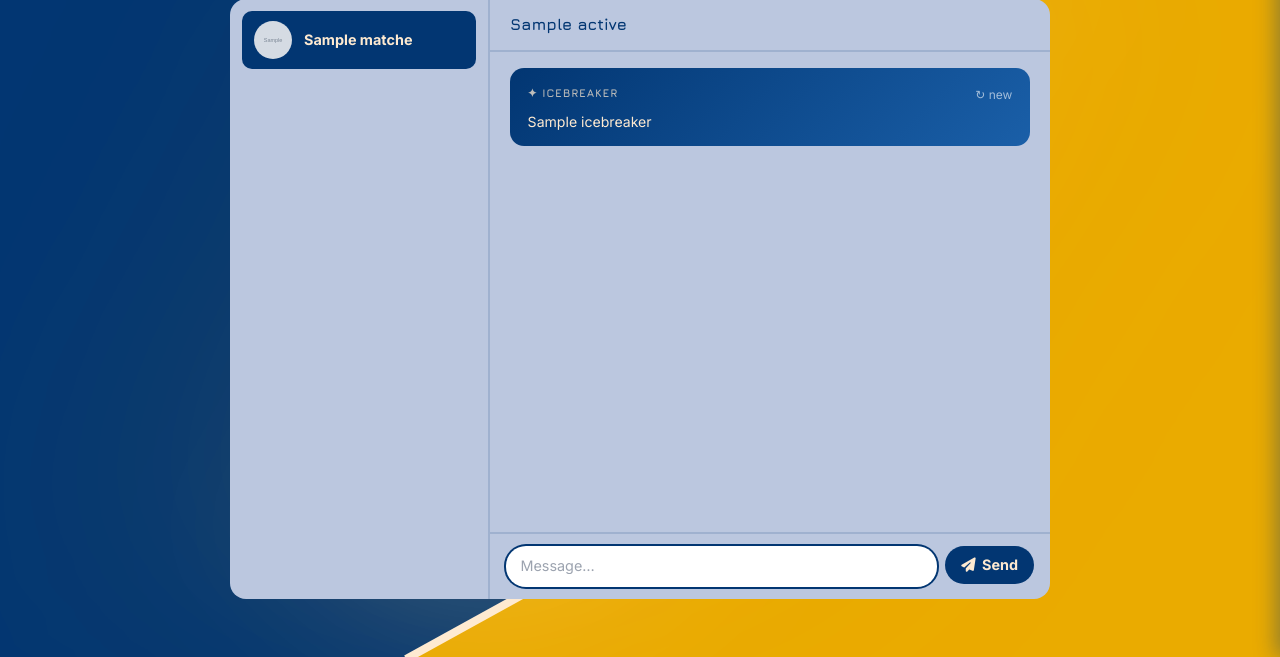
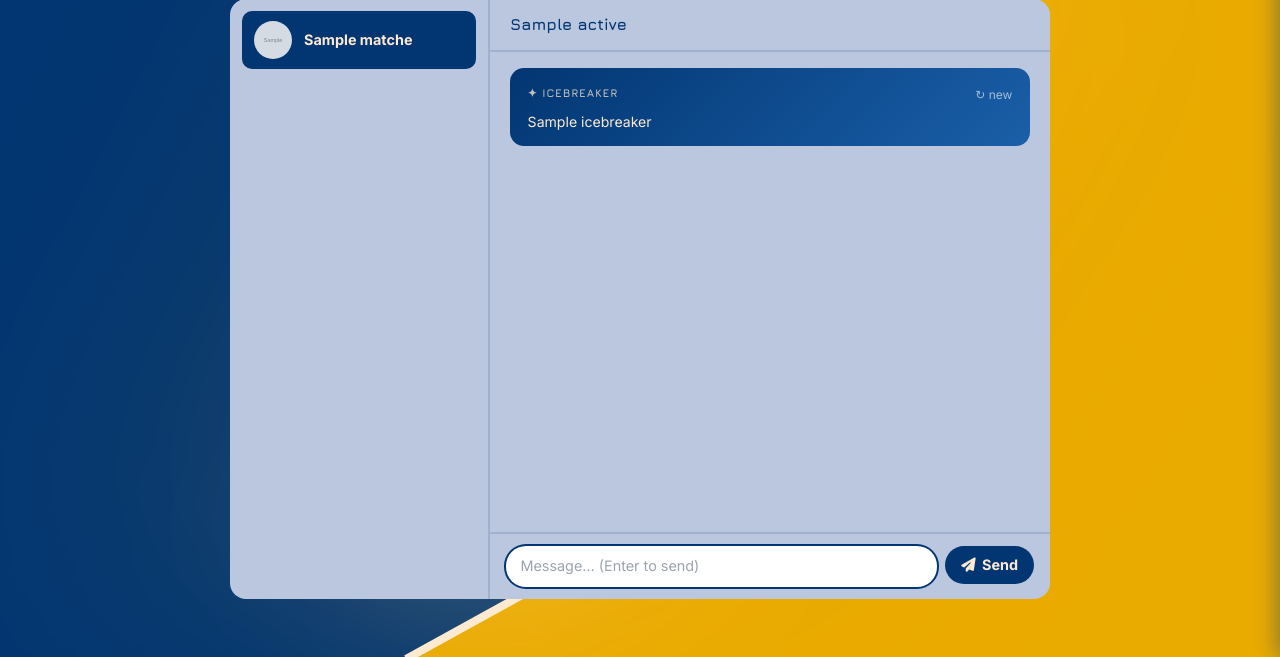
Before and after one commit to Monster0506/Kent-Date-Enough-HIC, a Python web app: template templates/chats.html in a window 1280 px wide. Shown: the part 143-800 px from the top of the page. Run offline with Jinja, Linux system fonts and the light colour scheme; the template is opened without the code that fills it: most values are stand-ins (such as "Sample title", 1, 10 or a date in 2020); grey boxes marked "Sample" are stand-in pictures; some libraries are stand-ins or nearby versions.

Commit message:
Submit chat message on Enter key press

```diff
--- a/templates/chats.html
+++ b/templates/chats.html
@@ -128,9 +128,9 @@
                     </div>
 
                     <!-- Input row -->
-                    <form class="flex gap-2 py-3 px-4 border-t-2 border-t-[rgba(2,54,114,0.15)] shrink-0" method="post" action="/chats">
+                    <form id="chat-form" class="flex gap-2 py-3 px-4 border-t-2 border-t-[rgba(2,54,114,0.15)] shrink-0" method="post" action="/chats">
                         <input type="hidden" name="match_id" value="{{ active.id }}">
-                        <input type="text" name="body" placeholder="Message…" autocomplete="off" autofocus
+                        <input type="text" name="body" placeholder="Message… (Enter to send)" autocomplete="off" autofocus
                             class="flex-1 py-[0.6rem] px-[0.9rem] border-none rounded-[20px] bg-white font-inter text-[0.9rem] text-black outline-none focus:shadow-[0_0_0_2px_#023672]">
                         <button type="submit"
                             class="px-4 h-[38px] rounded-[20px] border-none bg-brand-blue text-brand-cream font-inter text-[0.9rem] font-semibold gap-[0.4rem] cursor-pointer flex items-center justify-center shrink-0 hover:opacity-85 transition-opacity duration-150">
@@ -154,6 +154,16 @@
 <script>
 var el = document.getElementById('messages');
 if (el) el.scrollTop = el.scrollHeight;
+
+var chatForm = document.getElementById('chat-form');
+if (chatForm) {
+    chatForm.querySelector('input[name="body"]').addEventListener('keydown', function (e) {
+        if (e.key === 'Enter' && !e.shiftKey) {
+            e.preventDefault();
+            if (this.value.trim()) chatForm.submit();
+        }
+    });
+}
 
 (function () {
     var card = document.getElementById('icebreaker-card');
```
